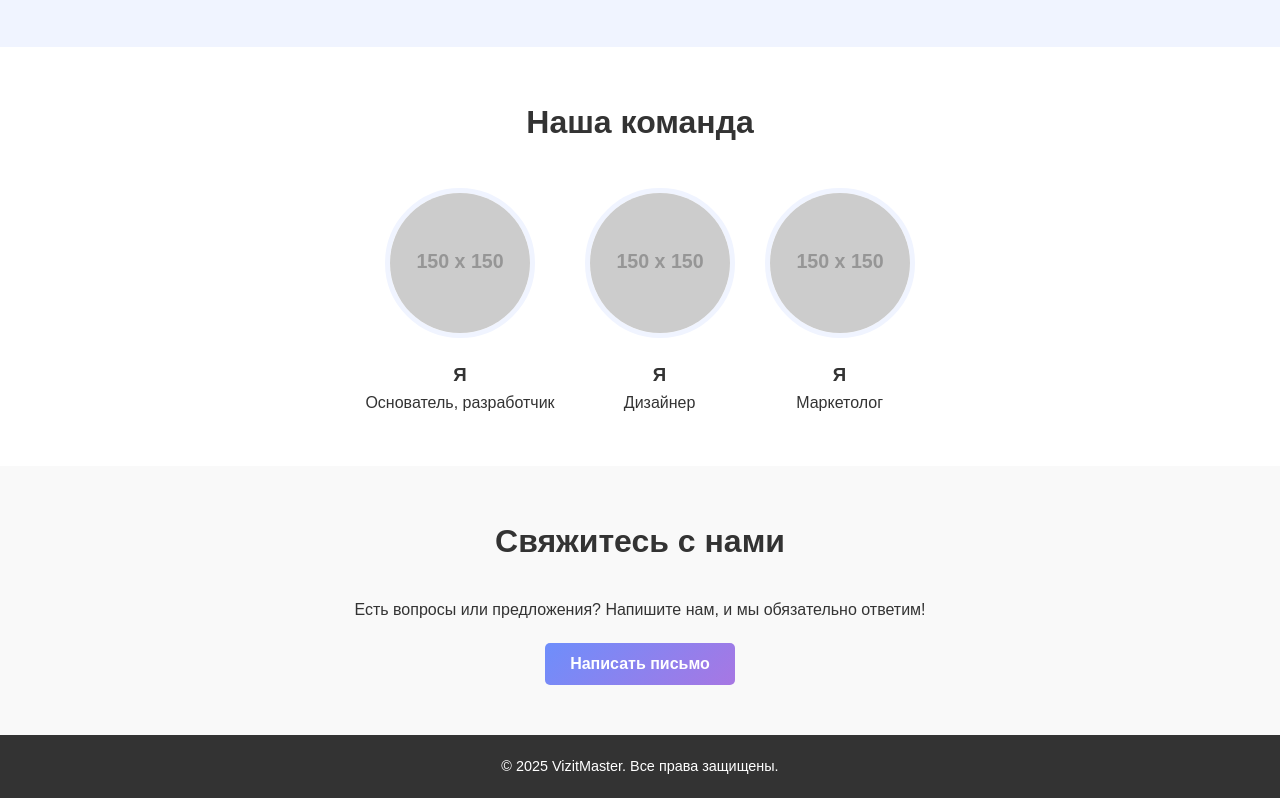
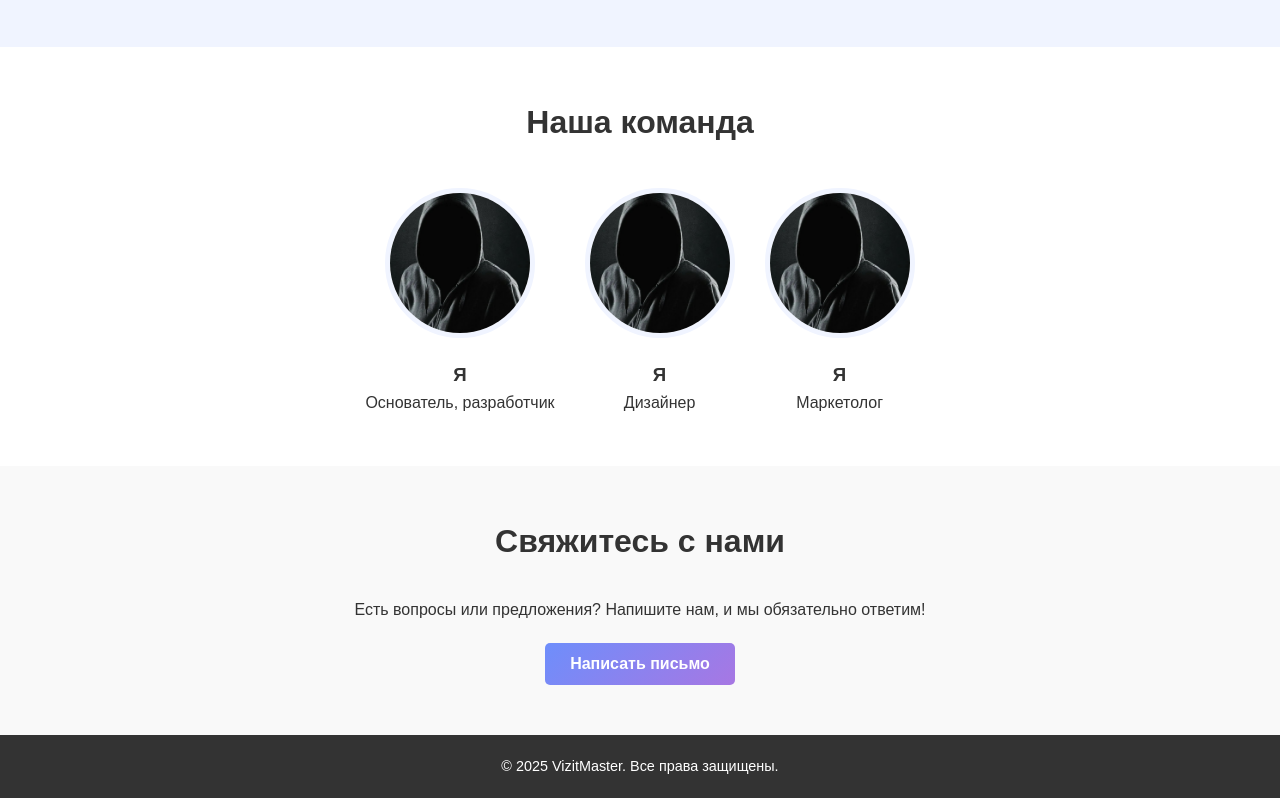
Before and after one commit to ayashmara/VisitMaster, a plain HTML site: page index.html in a window 1280 px wide. Shown: the part 1608-2406 px from the top of the page. Drawn offline with Linux system fonts and the light colour scheme; placeholder pictures from the web are drawn by us.

Commit message:
Update index.html

```diff
--- a/index.html
+++ b/index.html
@@ -272,7 +272,7 @@
     <header>
         <div class="container">
             <div class="logo">
-                <img src="https://via.placeholder.com/60" alt="CardGen Logo">
+                <img src="https://github.com/ayashmara/VisitMaster/blob/main/%D0%90%D0%BD%D0%BD%D0%BE%D1%82%D0%B0%D1%86%D0%B8%D1%8F%202025-05-28%20130009.png" alt="VizitMaster">
                 <h1>VizitMaster</h1>
             </div>
             <p>Создайте профессиональную мини-визитку за минуту</p>
@@ -368,17 +368,17 @@
             <h2>Наша команда</h2>
             <div class="team">
                 <div class="team-member">
-                    <img src="https://via.placeholder.com/150" alt="Я">
+                    <img src="https://github.com/ayashmara/VisitMaster/blob/main/p9wjb5kq.png" alt="Я">
                     <h3>Я</h3>
                     <p>Основатель, разработчик</p>
                 </div>
                 <div class="team-member">
-                    <img src="https://via.placeholder.com/150" alt="Я">
+                    <img src="https://github.com/ayashmara/VisitMaster/blob/main/p9wjb5kq.png" alt="Я">
                     <h3>Я</h3>
                     <p>Дизайнер</p>
                 </div>
                 <div class="team-member">
-                    <img src="https://via.placeholder.com/150" alt="Я">
+                    <img src="https://github.com/ayashmara/VisitMaster/blob/main/p9wjb5kq.png" alt="Я">
                     <h3>Я</h3>
                     <p>Маркетолог</p>
                 </div>
```
